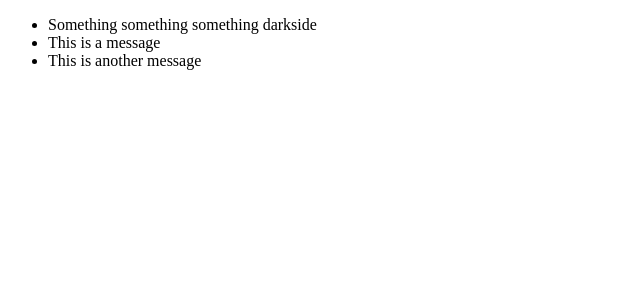
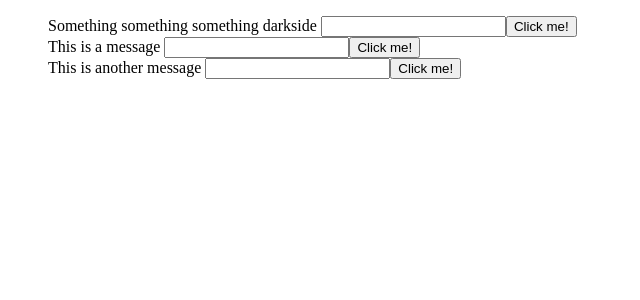
Before and after one commit to timscriv/angular-playground, an Angular app in the folder angular-fundamentals/: page / in a window 1280 px wide. Shown: the top 300 px of the page, without its empty margins (0-640 px from the left). Built offline with nearby package versions, Linux system fonts and the light colour scheme.

Commit message:
passed input into component

```diff
--- a/angular-fundamentals/src/app/app.component.html
+++ b/angular-fundamentals/src/app/app.component.html
@@ -1,7 +1,9 @@
 <div>
   <ul>
-    <li *ngFor="let message of mail.messages">
-      {{message}}
-    </li>
+    <app-simple-form
+    *ngFor="let message of mail.messages"
+    [message]="message"
+    >
+    </app-simple-form>
   </ul>
 </div>
--- a/angular-fundamentals/src/app/simple-form/simple-form.component.ts
+++ b/angular-fundamentals/src/app/simple-form/simple-form.component.ts
@@ -1,9 +1,10 @@
-import { Component, OnInit } from '@angular/core';
+import { Component, OnInit, Input } from '@angular/core';
 
 @Component({
   selector: 'app-simple-form',
   template: `
     <div>
+      {{message}}
       <input #myInput type="text">
       <button (mouseover)="onClick($event, myInput.value)">Click me!</button>
     </div>
@@ -12,12 +13,14 @@ import { Component, OnInit } from '@angular/core';
 })
 export class SimpleFormComponent implements OnInit {
 
-  constructor() { }
+  @Input() message;
 
   onClick(event, value){
     console.log(event, value);
   }
 
+  constructor() { }
+
   ngOnInit() {
   }
 
```
